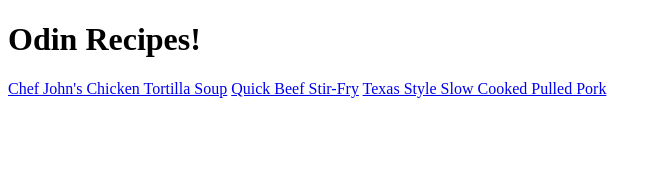
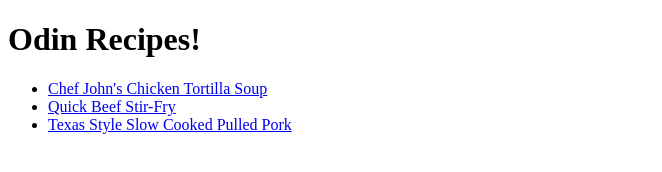
Before and after one commit to jasonwoolford/odin-recipes2, a plain HTML site: page index.html in a window 1280 px wide. Shown: the whole page, without its empty margins (0-662 px from the left). Drawn offline with Linux system fonts and the light colour scheme.

Commit message:
Put all directory links in index.html in an unordered list

```diff
--- a/index.html
+++ b/index.html
@@ -7,9 +7,10 @@
 </head>
 <body>
     <h1>Odin Recipes!</h1>
-
-    <a href="recipes/chicken-tortilla-soup.html">Chef John's Chicken Tortilla Soup</a>
-    <a href="recipes/quick-beef-stir-fry.html">Quick Beef Stir-Fry</a>
-    <a href="recipes/slow-cooker-texas-pulled-pork.html">Texas Style Slow Cooked Pulled Pork</a>
+        <ul>
+          <li><a href="recipes/chicken-tortilla-soup.html">Chef John's Chicken Tortilla Soup</a></li>
+            <li><a href="recipes/quick-beef-stir-fry.html">Quick Beef Stir-Fry</a></li>
+            <li><a href="recipes/slow-cooker-texas-pulled-pork.html">Texas Style Slow Cooked Pulled Pork</a></li>
+        </ul>
 </body>
 </html>
```
